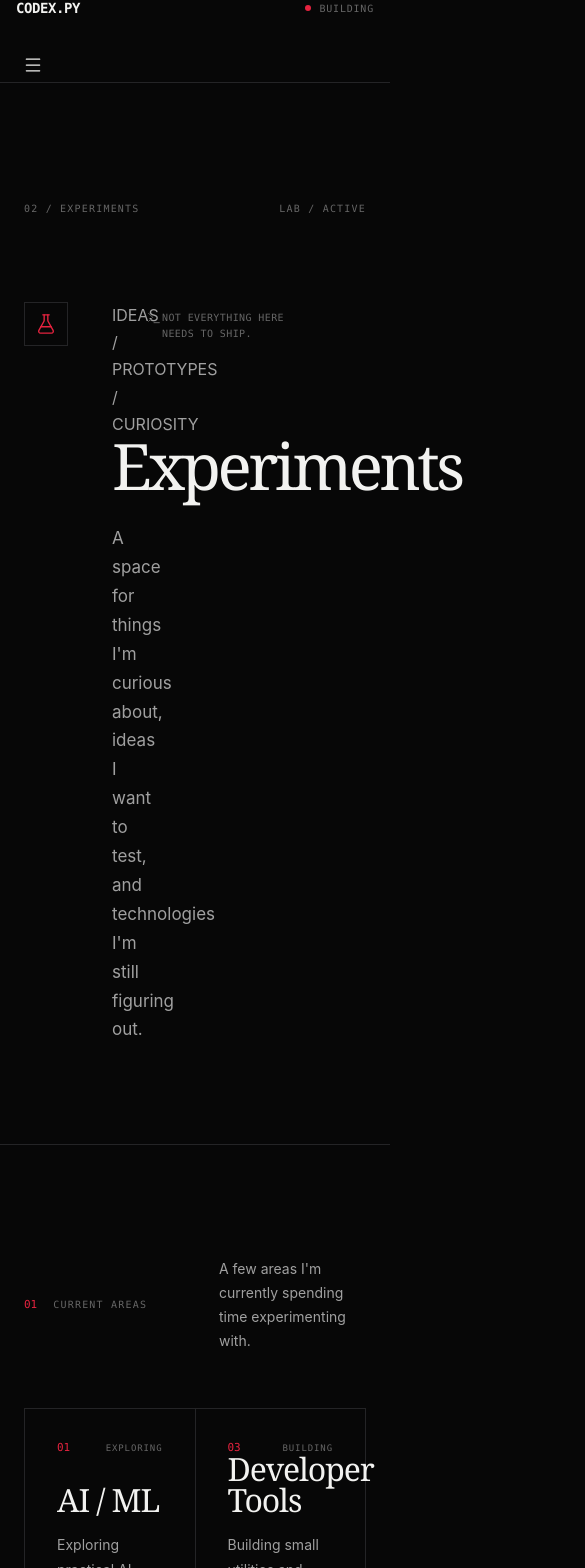
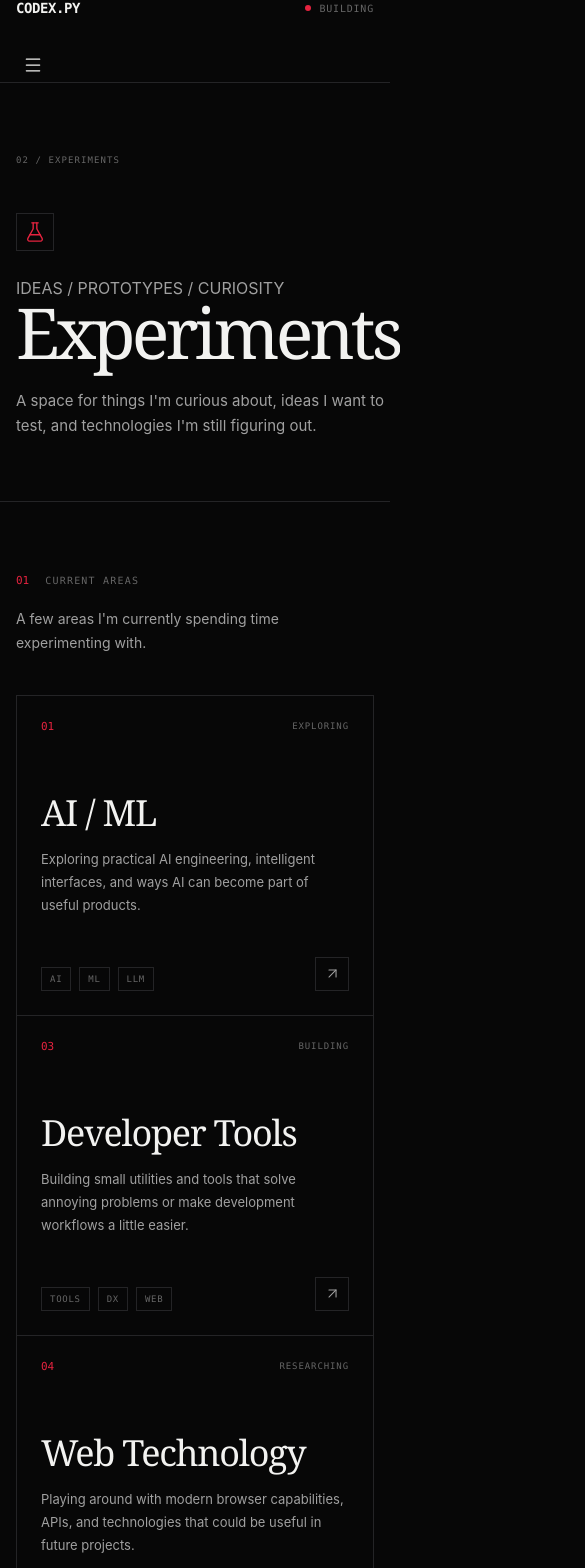
Before and after one commit to codex2py/codexlab, a React (Vite) app: page /experiments in a window 390 px wide. Shown: the top 1568 px of the page, 585 px wide, since content can reach past the window. Built offline with nearby package versions, Linux system fonts and the light colour scheme.

Commit message:
style experiment page + added responsiveness

```diff
--- a/src/pages/Experiments.css
+++ b/src/pages/Experiments.css
@@ -245,7 +245,7 @@
     color: var(--color-text-muted);
 }
  /* Footer */
- .experiment-footer {
+ .experiments-footer {
     display: flex;
     align-items: center;
     justify-content: space-between;
@@ -256,7 +256,7 @@
     font-size: 10px;
     letter-spacing: 0.1em;
  }
- .experiment-footer-content > div {
+ .experiments-footer-content > div {
     display: flex;
     align-items: center;
     gap: 8px;
@@ -267,10 +267,114 @@
     border-radius: 50%;
     background: var(--color-accent);
  }
- .experiment-footer p {
+ .experiments-footer p {
     max-width: 620px;
     margin: 24px 0 0;
     color: var(--color-text-secondary);
     font-size: 14px;
     line-height: 1.7;
  }
+
+ /* Footer */
+ @media (max-width: 900px) {
+    .experiments-hero {
+        padding: 96px 0 80px;
+    }
+    .experiments-meta {
+        margin-bottom: 64px;
+    }
+    .experiments-hero-grid {
+        grid-template-columns: 48px minmax(0, 1fr);
+        gap: 24px;
+    }
+    .experiments-hero-note {
+        display: none;
+    }
+    .experiments-overview,
+    .lab-notes {
+        padding: 88px 0;
+    }
+    .experiment-card {
+        min-height: 350px;
+    }
+    .lab-note-content {
+        grid-template-columns: 1fr;
+        gap: 20px;
+    }
+ }
+
+ @media (max-width: 600px) {
+    .experiments-container {
+        width: min(100% - 32px, var(--container-width));
+    }
+    .experiments-hero {
+        padding: 72px 0 62px;
+    }
+    .experiments-meta {
+        margin-bottom: 48px;
+        font-size: 9px;
+    }
+    .experiments-meta span:last-child {
+        display: none;
+    }
+    .experiments-hero-grid {
+        grid-template-columns: 1fr;
+        gap: 24px;
+    }
+    .experiments-icon {
+        width: 38px;
+        height: 38px;
+    }
+    .experiments-intro h1 {
+        margin-bottom: 24px;
+        font-size: clamp(54px, 18vw, 84px);
+    }
+    .experiments-description {
+        font-size: 15px;
+    }
+    .experiments-description {
+        font-size: 15px;
+    }
+    .experiments-overview,
+    .lab-notes {
+        padding: 72px 0;
+    }
+    .experiments-section-heading {
+        grid-template-columns: 1fr;
+        gap: 20px;
+        margin-bottom: 40px;
+    }
+    .experiment-grid {
+        grid-template-columns: 1fr;
+    }
+    .experiment-card {
+        min-height: 320px;
+        padding: 24px;
+    }
+    .experiment-card-content {
+        margin-bottom: 40px;
+    }
+    .experiment-card-content h2 {
+        font-size: 36px;
+    }
+    .experiment-card-content p {
+        font-size: 13px;
+    }
+    .lab-note {
+        grid-template-columns: 36px minmax(0. 1fr);
+        gap: 16px;
+        padding: 32px 0;
+    }
+    .lab-note-icon {
+        display: none;
+    }
+    .lab-note-content h2 {
+        font-size: 27px;
+    }
+    .lab-note-content p {
+        font-size: 13px;
+    }
+    .experiments-footer {
+        padding: 72px 0 80px;
+    }
+ }
```
